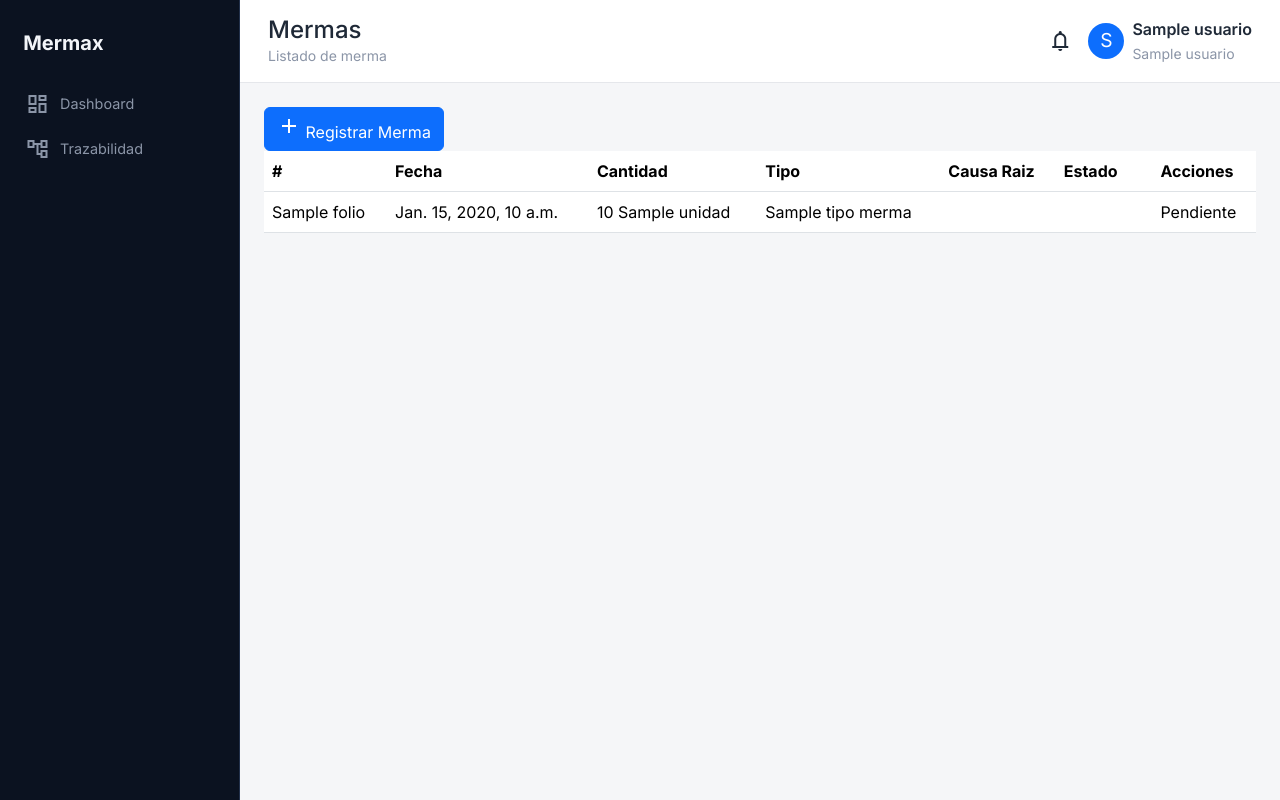
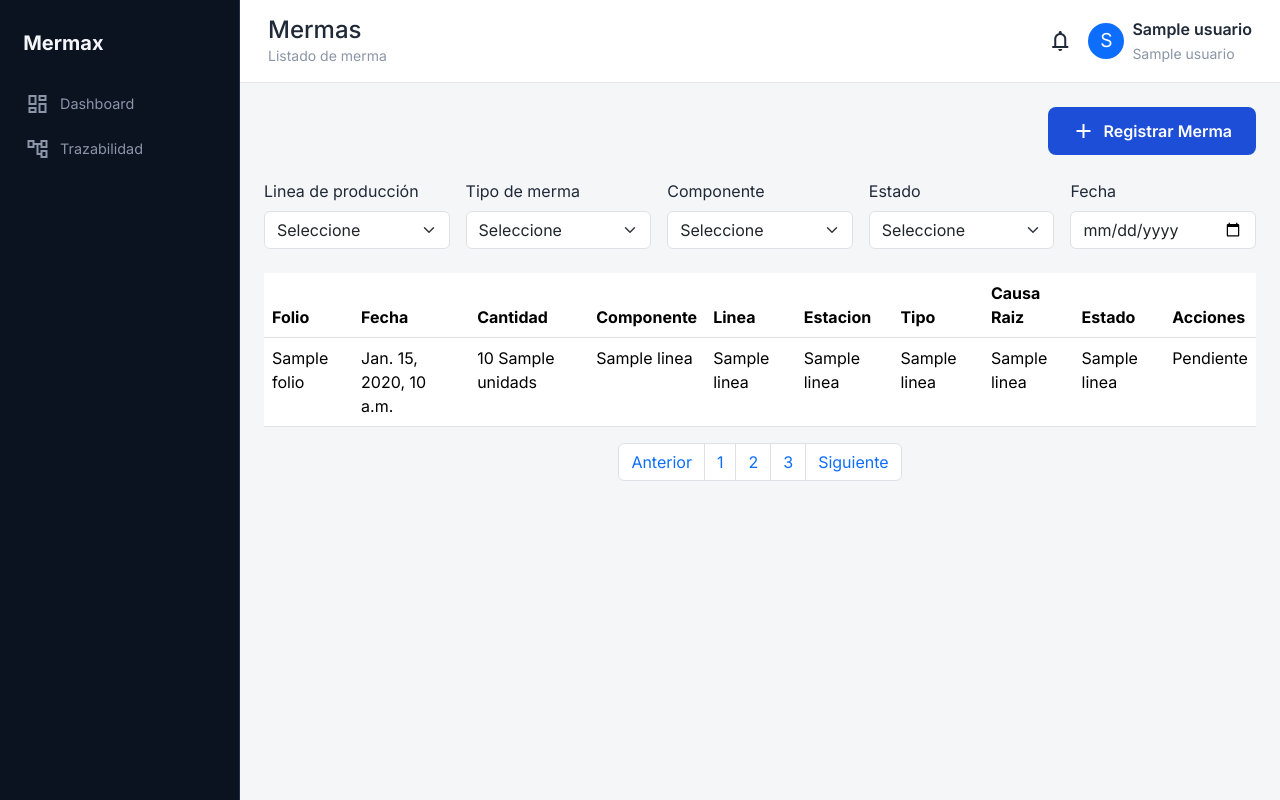
Before and after one commit to Fernando38V/mermax, a Django app: template client/templates/mermas/list_merma.html in a window 1280 px wide. Run offline with Django 4.2, Linux system fonts and the light colour scheme; the template is opened without the code that fills it: most values are stand-ins (such as "Sample title", 1, 10 or a date in 2020).

Commit message:
View y Template de list mermas agregado

```diff
--- a/client/templates/mermas/list_merma.html
+++ b/client/templates/mermas/list_merma.html
@@ -7,20 +7,71 @@
 
 {% block app_content %}
 
-<button class="btn btn-primary">
+
+    <div class="mb-4 d-flex justify-content-end">
+        <button class="mx-btn-primary">
             <span class="material-symbols-outlined">add</span>
             Registrar Merma
         </button>
+    </div>
+
+    <!-- Filtros -->
+    <div class="row g-3 mb-4">
+        <div class="col">
+            <label class="form-label">Linea de producción</label>
+            <select class="form-select">
+                <option value="">Seleccione</option>
+                {% for linea in mermas %}
+                <option value="{{ linea.linea_produccion }}">{{ linea.linea_produccion_nombre }}</option>
+                {% endfor %}
+            </select>
+        </div>
+        <div class="col">
+            <label class="form-label">Tipo de merma</label>
+            <select class="form-select">
+                <option value="">Seleccione</option>
+                {% for merma in mermas %}
+                <option value="{{ merma.tipo_merma }}">{{ merma.tipo_merma_nombre }}</option>
+                {% endfor %}
+            </select>
+        </div>
+        <div class="col">
+            <label class="form-label">Componente</label>
+            <select class="form-select">
+                <option value="">Seleccione</option>
+                {% for merma in mermas %}
+                <option value="{{ merma.componente }}">{{ merma.componente_nombre }}</option>
+                {% endfor %}
+            </select>
+        </div>
+
+        <div class="col">
+            <label class="form-label">Estado</label>
+            <select class="form-select">
+                <option value="">Seleccione</option>
+                {% for merma in mermas %}
+                <option value="{{ merma.edo_flujo_merma }}">{{ merma.edo_merma_nombre }}</option>
+                {% endfor %}
+            </select>
+        </div>
+        <div class="col">
+            <label class="form-label">Fecha</label>
+            <input type="date" class="form-control">
+        </div>
+    </div>
 
     <table class="table ">
         <thead>
-        <th>#</th>
+            <th>Folio</th>
             <th>Fecha</th>
             <th>Cantidad</th>
+            <th>Componente</th>
+            <th>Linea</th>
+            <th>Estacion</th>
             <th>Tipo</th>
             <th>Causa Raiz</th>
             <th>Estado</th>
-        <th></th>
+
             <th>Acciones</th>
         </thead>
         <tbody>
@@ -28,11 +79,14 @@
             <tr>
                 <td>{{ merma.folio }}</td>
                 <td>{{ merma.fecha }}</td>
-            <td>{{ merma.cantidad|floatformat:0 }} {{ merma.unidad }}</td>
-            <td>{{ merma.tipo_merma.nombre }}</td>
-            <td></td>
-            <td></td>
-            <td></td>
+                <td>{{ merma.cantidad|floatformat:0 }} {{ merma.unidad }}s</td>
+                <td>{{ merma.componente_nombre }}</td>
+                <td>{{ merma.linea_produccion_nombre }}</td>
+                <td>{{ merma.estacion_trabajo_nombre }}</td>
+                <td>{{ merma.tipo_merma_nombre }}</td>
+                <td>{{ merma.causa_raiz_nombre }}</td>
+                <td>{{ merma.edo_merma_nombre }}</td>
+
                 <td>Pendiente</td>
 
             </tr>
@@ -40,4 +94,17 @@
         </tbody>
     </table>
 
+    <!-- Footer -->
+    <div class="d-flex justify-content-center">
+        <nav aria-label="Page navigation example">
+            <ul class="pagination">
+                <li class="page-item"><a class="page-link" href="#">Anterior</a></li>
+                <li class="page-item"><a class="page-link" href="#">1</a></li>
+                <li class="page-item"><a class="page-link" href="#">2</a></li>
+                <li class="page-item"><a class="page-link" href="#">3</a></li>
+                <li class="page-item"><a class="page-link" href="#">Siguiente</a></li>
+            </ul>
+        </nav>
+    </div>
+
 {% endblock app_content %}
```
Also changed, not shown: api/mermas/serializers.py (+18 -2 lines). Lines whose indentation alone changed are shown as unchanged.
